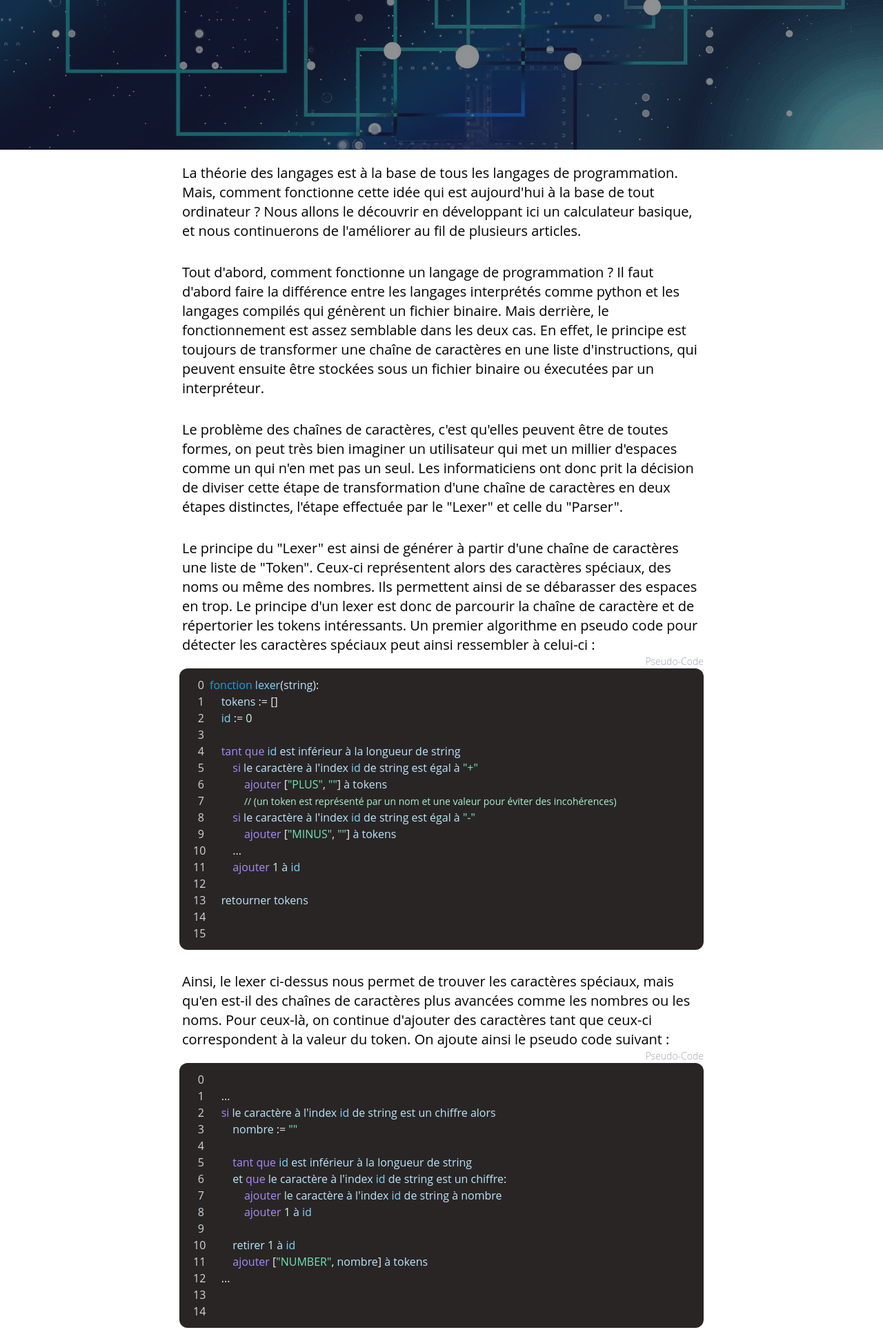
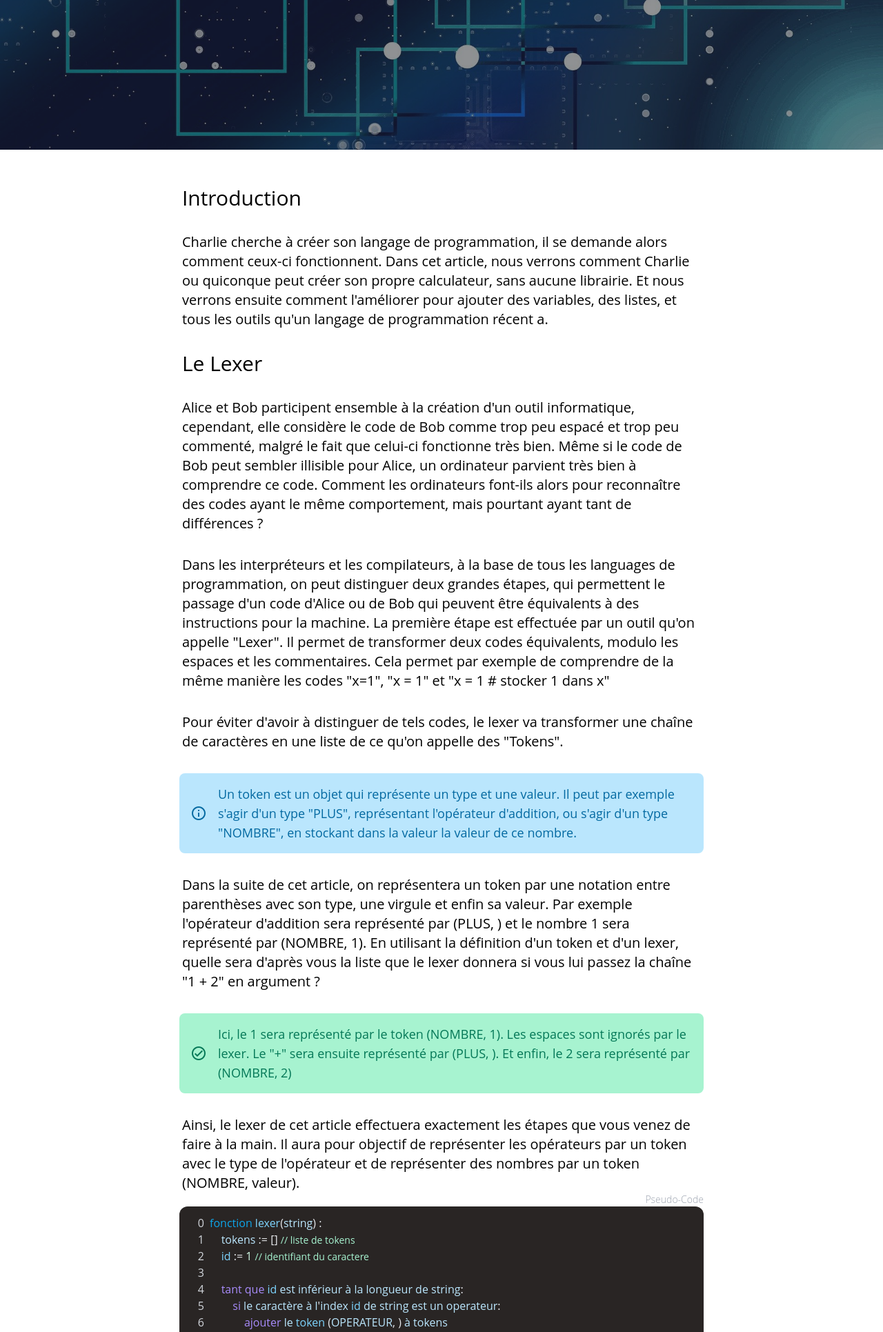
Before and after one commit to lfa-info-22/site, a Django app: template articles/templates/articles/language-theory.html in a window 1280 px wide. Shown: the part 583-2514 px from the top of the page at 69% size. Run offline with Django 3.2, Linux system fonts and the light colour scheme; the template is opened without the code that fills it, so the values that code supplies are empty; some libraries are stand-ins or nearby versions.

Commit message:
master: lang-theory: reworked entire article

```diff
--- a/articles/templates/articles/language-theory.html
+++ b/articles/templates/articles/language-theory.html
@@ -8,123 +8,239 @@
 {% load codeblock %}
 
 <div class="p-5 divide-transparent max-w-[600px] lg:max-w-[800px] relative center-w">
-    <div class="text-xl px-1">
-        La théorie des langages est à la base de tous les langages de programmation.
-        Mais, comment fonctionne cette idée qui est aujourd'hui à la base de
-        tout ordinateur ? Nous allons le découvrir en développant ici un calculateur basique, et nous continuerons de
-        l'améliorer au fil de plusieurs articles.
+    <div class="text-3xl px-1 pt-8">Introduction</div>
+
+    <div class="text-xl px-1 pt-8">
+        Charlie cherche à créer son langage de programmation, il se demande alors
+        comment ceux-ci fonctionnent. Dans cet article, nous verrons comment Charlie
+        ou quiconque peut créer son propre calculateur, sans aucune librairie. Et
+        nous verrons ensuite comment l'améliorer pour ajouter des variables, des
+        listes, et tous les outils qu'un langage de programmation récent a.
+    </div>
+
+    <div class="text-3xl px-1 pt-8">Le Lexer</div>
+
+    <div class="text-xl px-1 pt-8">
+        Alice et Bob participent ensemble à la création d'un outil informatique,
+        cependant, elle considère le code de Bob comme trop peu espacé et trop peu
+        commenté, malgré le fait que celui-ci fonctionne très bien. Même si le code de
+        Bob peut sembler illisible pour Alice, un ordinateur parvient très bien à comprendre
+        ce code. Comment les ordinateurs font-ils alors pour reconnaître des codes ayant le
+        même comportement, mais pourtant ayant tant de différences ?
     </div>
 
     <div class="text-xl px-1 pt-8">
-        Tout d'abord, comment fonctionne un langage de programmation ? Il faut d'abord faire la différence
-        entre les langages interprétés comme python et les langages compilés qui génèrent un fichier
-        binaire. Mais derrière, le fonctionnement est assez semblable dans les deux cas. En effet, le principe
-        est toujours de transformer une chaîne de caractères en une liste d'instructions, qui peuvent ensuite
-        être stockées sous un fichier binaire ou éxecutées par un interpréteur.
+        Dans les interpréteurs et les compilateurs, à la base de tous les languages de
+        programmation, on peut distinguer deux grandes étapes, qui permettent le
+        passage d'un code d'Alice ou de Bob qui peuvent être équivalents à des
+        instructions pour la machine. La première étape est effectuée par un outil qu'on
+        appelle "Lexer". Il permet de transformer deux codes équivalents, modulo les
+        espaces et les commentaires. Cela permet par exemple de comprendre de la
+        même manière les codes "x=1", "x = 1" et "x = 1 # stocker 1 dans x"
     </div>
 
     <div class="text-xl px-1 pt-8">
-        Le problème des chaînes de caractères, c'est qu'elles peuvent être de toutes formes,
-        on peut très bien imaginer un utilisateur qui met un millier d'espaces comme un qui n'en met pas un seul.
-        Les informaticiens ont donc prit la décision de diviser cette étape de transformation d'une chaîne de
-        caractères en deux étapes distinctes, l'étape effectuée par le "Lexer" et celle du "Parser".
+        Pour éviter d'avoir à distinguer de tels codes, le lexer va transformer une
+        chaîne de caractères en une liste de ce qu'on appelle des "Tokens".
+    </div>
+
+    <div class="text-lg mt-8 bg-sky-200 text-sky-700 p-4 flex gap-4 rounded-lg">
+        <div>
+            <span class="material-icons-outlined h-min relative center-h">info</span>
+        </div>
+        <div class="flex-1">
+            <div class="h-fit relative center-h">
+                Un token est un objet qui représente un type et une valeur.
+                Il peut par exemple s'agir d'un type "PLUS", représentant l'opérateur
+                d'addition, ou s'agir d'un type "NOMBRE", en stockant dans la valeur
+                la valeur de ce nombre.
+            </div>
+        </div>
     </div>
 
     <div class="text-xl px-1 pt-8">
-        Le principe du "Lexer" est ainsi de générer à partir d'une chaîne de caractères une liste de "Token".
-        Ceux-ci représentent alors des caractères spéciaux, des noms ou même des nombres. Ils permettent ainsi
-        de se débarasser des espaces en trop. Le principe d'un lexer est donc de parcourir la chaîne de caractère
-        et de répertorier les tokens intéressants. Un premier algorithme en pseudo code pour détecter les caractères spéciaux peut ainsi
-        ressembler à celui-ci :
+        Dans la suite de cet article, on représentera un token par une notation entre
+        parenthèses avec son type, une virgule et enfin sa valeur. Par exemple l'opérateur
+        d'addition sera représenté par (PLUS, ) et le nombre 1 sera représenté par
+        (NOMBRE, 1). En utilisant la définition d'un token et d'un lexer, quelle sera d'après
+        vous la liste que le lexer donnera si vous lui passez la chaîne "1 + 2" en argument ?
     </div>
 
-<div class="hidden text-orange-300"></div>
-<div class="hidden text-emerald-300"></div>
-{% codeblock psc lexer:text-orange-300 la__longueur__de:text-emerald-300 retourner:text-violet-400 %}
-fonction lexer(string):
-    tokens := []
-    id := 0
+    <div class="text-lg mt-8 bg-emerald-200 text-emerald-700 p-4 flex gap-4 rounded-lg">
+        <div>
+            <span class="material-icons-outlined h-min relative center-h">check_circle</span>
+        </div>
+        <div class="flex-1">
+            <div class="h-fit relative center-h">
+                Ici, le 1 sera représenté par le token (NOMBRE, 1). Les espaces sont
+                ignorés par le lexer. Le "+" sera ensuite représenté par (PLUS, ). Et
+                enfin, le 2 sera représenté par (NOMBRE, 2)
+            </div>
+        </div>
+    </div>
 
-    tant que id est inférieur à la longueur de string
-        si le caractère à l\'index id de string est égal à "+"
-            ajouter ["PLUS", ""] à tokens
-            // (un token est représenté par un nom et une valeur pour éviter des incohérences)
-        si le caractère à l\'index id de string est égal à "-"
-            ajouter ["MINUS", ""] à tokens
-        ...
-        ajouter 1 à id
+    <div class="text-xl pt-8 px-1">
+        Ainsi, le lexer de cet article effectuera exactement les étapes que vous venez
+        de faire à la main. Il aura pour objectif de représenter les opérateurs par un
+        token avec le type de l'opérateur et de représenter des nombres par un token
+        (NOMBRE, valeur).
+    </div>
 
-    retourner tokens
+    {% codeblock psc %}
+fonction lexer(string) :
+    tokens := [] // liste de tokens
+    id := 1 // identifiant du caractere
 
-{% endcodeblock %}
+    tant que id est inférieur à la longueur de string:
+        si le caractère à l\'index id de string est un operateur:
+            ajouter le token (OPERATEUR, ) à tokens
+
+            ajouter 1 à id
+        si le caractere à l\'index id de string est un nombre:
+            nombre := ""
+
+            tant que le caractère à l\'index id de string est un nombre:
+                ajouter le caractère à la variable nombre
+                ajouter 1 à id
+
+            ajouter le token (NOMBRE, nombre) à tokens
+
+    retourner tokens{% endcodeblock %}
+
+    <div class="text-3xl px-1 pt-8">
+        Des Tokens au calculateur, le rôle du Parser
+    </div>
 
     <div class="text-xl px-1 pt-8">
-        Ainsi, le lexer ci-dessus nous permet de trouver les caractères spéciaux, mais qu'en est-il des chaînes
-        de caractères plus avancées comme les nombres ou les noms. Pour ceux-là, on continue d'ajouter des caractères
-        tant que ceux-ci correspondent à la valeur du token. On ajoute ainsi le pseudo code suivant :
+        Charlie peut maintenant différencier les codes d'Alice et Bob, cependant sa
+        liste de tokens ne lui est pas d'une grande utilité à ce jour. Il doit
+        maintenant réussir à effectuer les calculs stockées dans celle-ci. Pour
+        effectuer cela un humain utiliserait les règles d'ordre de calcul. Dans
+        cet article, on n'utilisera seulement les additions / soustractions et multiplications
+        / divisions.
     </div>
 
-{% codeblock psc 1:text-sky-500 %}
+    <div class="text-xl px-1 pt-8">
+        Pour effectuer l'ordre de calcul, nous mettons en place des habitudes de calcul,
+        mais à l'origine nous avons tous commencé par une méthode assez simple, qui est d'abord
+        d'effectuer les multiplications, puis d'effectuer les additions. Prennons un
+        exemple de comment nous raisonnons de cette manière.
+    </div>
 
-    ...
-    si le caractère à l\'index id de string est un chiffre alors
-        nombre := ""
-
-        tant que id est inférieur à la longueur de string
-        et que le caractère à l\'index id de string est un chiffre:
-            ajouter le caractère à l\'index id de string à nombre
-            ajouter 1 à id
-
-        retirer 1 à id
-        ajouter ["NUMBER", nombre] à tokens
-    ...
-
-{% endcodeblock psc %}
+    <div class="w-fit relative center-w pt-8">
+        <div class="border border-green-300 rounded-full p-4 flex justify-between gap-3">
+            <div class="border border-red-300 p-2 px-4 rounded-full">2 * 3</div>
+            <div class="py-2">+</div>
+            <div class="border border-red-300 p-2 px-4 rounded-full">2 * 4</div>
+        </div>
+        <div class="flex justify-around">
+            <div class="text-green-600">Somme</div>
+            <div class="text-red-600">Produit</div>
+        </div>
+    </div>
 
     <div class="text-xl px-1 pt-8">
-        On peut faire de même pour les noms, chaînes de caractères et autres, mais cela n'est pas nécessaire dans le cadre
-        de cet article. Cela le sera cependant dans les suivants. On doit maintenant s'intéresser à la deuxième étape, le
-        Parser. Lorsque que l'on regarde les principes d'opérations et de priorité en mathématique, on voit que ce principe
-        peut être appliqué à notre liste de tokens. En effet, nous sommes d'abord intéressé par les calculs de multiplication
-        et de division, puis par ceux d'addition et de soustraction. D'un point de vu algorithmique, cela signifie que l'on
-        doit chercher les calculs par ordre de priorité. Cela peut-être fait de manière récursive en cherchant les calculs prioritaires
-        avant, soit dans des appels plus avancées de notre récursive. On peut donc définir le code suivant qui permet le calcul :
+        On peut voir sur ce graphique la structure d'un calcul. On vient rechercher
+        pour chacun des termes d'une somme le plus grand produit que l'on peut faire avant
+        trouver un opérateur qui ne correspond ni à un produit ni à une division, dans ce cas
+        là, on additionne le produit au suivant qu'on trouvera.
     </div>
 
-{% codeblock psc parse_add:text-orange-300 parse_expr:text-orange-300 parse_mult:text-orange-300 left:text-sky-300 right:text-sky-300 premier__indice:text-emerald-300 nombre:text-green-600 opérateur:text-sky-500 on__retire:text-violet-400 on__récupère:text-violet-400 on__stocke:text-violet-400 retourner:text-violet-400 %}
+    <div class="text-xl px-1 pt-8">
+        Ce raisonnement peut-être effectué par un ordinateur d'une manière récursive.
+        Lorsque l'on cherche des termes à additionner, on vient chercher un maximum de
+        nombre que l'on peut utiliser dans un produit. Cette récursive peut marcher de
+        la manière suivante :
+    </div>
 
-fonction parse_expr (tokens)
-    retourner parse_add(tokens)
+    <div class="w-fit relative center-w pt-8 mb-4">
+        <div class="flex border-b-2 border-green-300 px-2">
+            <div class="border-b-2 mb-2 border-red-300 px-1 flex gap-1">
+                <div class="h-1 w-1 relative center-h bg-green-300"></div>
+                1 * 2
+            </div>
+            <div class="mb-2 border-red-300 px-1">+</div>
+            <div class="border-b-2 mb-2 border-red-300 px-1 flex gap-1">
+                <div class="h-1 w-1 relative center-h bg-green-300"></div>
+                2 * 4
+            </div>
+        </div>
+    </div>
 
-fonction parse_add (tokens)
-    left := parse_mult(tokens)
+    <div class="text-xl px-1 pt-8">
+        Ici, les zones qui sont soulignées représentent les temps d'appel des fonctions.
+        Lorsqu'il y a un trait vert, la fonction de somme est en train d'être appelée.
+        Pour le rouge, il s'agit de la fonction de produit. Un point vert signifie un moment
+        où la fonction de somme appelle la fonction de produit. Le trait rouge se termine Lorsque
+        la fonction de produit termine son calcul. Ainsi, ici, le calcul va d'abord effectuer 1 * 2
+        et 2 * 4 avant de faire la somme des deux.
+    </div>
 
-    tant que le token 0 est un plus ou un moins
-        on retire l\'opérateur de la liste de tokens
-        right := parse_mult(tokens)
-        on stocke l\'application du calcul de left et right avec l\'opérateur dans left
+    <div class="w-fit relative center-w pt-8 mb-4">
+        <div class="flex border-b-2 border-green-300 px-2">
+            <div class="border-b-2 mb-2 border-red-300 px-1 flex gap-1">
+                <div class="h-1 w-1 relative center-h bg-green-300"></div>
+                1 * 2
+            </div>
+            <div class="mb-2 border-red-300 px-1">+</div>
+            <div class="border-b-2 mb-2 border-red-300 px-1 flex gap-1">
+                <div class="h-1 w-1 relative center-h bg-green-300"></div>
+                2 * 4
+            </div>
+            <div class="mb-2 border-red-300 px-1">-</div>
+            <div class="border-b-2 mb-2 border-red-300 px-1 flex gap-1">
+                <div class="h-1 w-1 relative center-h bg-green-300"></div>
+                1 / 2
+            </div>
+        </div>
+    </div>
 
-    retourner left
+    <div class="text-xl px-1 pt-8">
+        Dans cet exemple plus complexe, le programme va d'abord effectuer 1 * 2 et 2 * 4,
+        puis va faire la somme des deux avant de calculer 1 / 2 puis de le soustraire au
+        dernier résultat. On peut ainsi faire le programme suivant pour faire notre calculateur :
+    </div>
 
-fonction parse_mult (tokens)
-    on récupère le nombre stocké au premier indice dans left
-    on retire le nombre de la liste de tokens
+    {% codeblock psc %}
+fonction parser(tokens):
+    retourner parser_somme(tokens)
 
-    tant que le token 0 est un fois ou un slash
-        on retire l\'opérateur de la liste de tokens
-        on récupère le nombre stocké au premier indice dans right
-        on retire le nombre de la liste de tokens
-        on stocke l\'application du calcul de left et right avec l\'opérateur dans left
+fonction parser_somme(tokens):
+    element_de_gauche := parser_produit(tokens)
 
-    retourner left
+    tant que le token actuel est un opérateur d\'addition ou de soustraction:
+        avancer la liste de token d\'un index
 
-{% endcodeblock %}
+        element_de_droite := parser_produit(tokens)
+        on calcule l\'addition ou la soustraction des éléments de gauche et de droite
+        on stocke la valeur dans element_de_gauche
+
+    retourner element_de_gauche
+
+fonction parser_somme(tokens):
+    element_de_gauche := stocke la valeur du nombre du token actuel
+    avancer la liste de token d\'un index
+
+    tant que le token actuel est un opérateur de division ou de multiplication:
+        avancer la liste de token d\'un index
+
+        element_de_droite := stocke la valeur du nombre de token actuel
+        avancer la liste de token d\'un index
+        on calcule le produit ou la division des éléments de gauche et de droite
+        on stocke la valeur dans element_de_gauche
+
+    retourner element_de_gauche{% endcodeblock %}
+
+    <div class="text-3xl px-1 pt-8">
+        Conclusion
+    </div>
+
     <div class="text-xl px-1 pt-8">
-        Ainsi, le pseudo code ci-dessus nous permet d'effectuer le calcul de chaînes de caractères. Si on souhaite ajouter
-        le principe des parenthèses, il suffit juste de relancer parse_add si le token rencontré dans parse_mult est une
-        parenthèse. Un point important que je n'ai pas expliqué ici est l'évaluation paresseuse, "lazy" en anglais. Elle
-        consiste à stocker un arbre de calculs à effectuer et non de directement appliquer le calcul. Nous verrons cela
-        dans une seconde partie de l'article, où nous introduirons les variables.
+        Comme la majeure partie des problèmes en informatique, l'interprétation et la
+        compilation se basent sur la division d'un problème difficile en plusieurs
+        problèmes plus simples. On a donc pu voir comment créer un parser et un lexer
+        simples, qui nous permettent d'effectuer des calculs basiques. Mais il reste
+        encore beaucoup d'étapes avant d'avoir son propre langage de programmation.
     </div>
 
     <div class="text-xl text-gray-400 italic text-right pt-8">Théo Hollender, élève au Lycée Franco-Allemand de Buc</div>
--- a/articles/templatetags/codeblock.py
+++ b/articles/templatetags/codeblock.py
@@ -22,6 +22,7 @@ PSC_CONF = {
         ( 'retire', 'text-violet-400' ),
         ( 'stocke', 'text-violet-400' ),
         ( 'récupère', 'text-violet-400' ),
+        ( 'retourner', 'text-violet-400' )
     ],
     'comments': 'text-emerald-200 text-xs lg:text-sm',
     'string': 'text-emerald-300',
--- a/lfainfo22/theme/static/css/dist/styles.css
+++ b/lfainfo22/theme/static/css/dist/styles.css
@@ -1155,8 +1155,10 @@ input.admin.searchbar:focus ~ .admin.query .action {
   height: 100vh;
 }
 
-.h-full {
-  height: 100%;
+.h-min {
+  height: -webkit-min-content;
+  height: -moz-min-content;
+  height: min-content;
 }
 
 .h-fit {
@@ -1165,6 +1167,10 @@ input.admin.searchbar:focus ~ .admin.query .action {
   height: fit-content;
 }
 
+.h-full {
+  height: 100%;
+}
+
 .h-\[32px\] {
   height: 32px;
 }
@@ -1177,12 +1183,6 @@ input.admin.searchbar:focus ~ .admin.query .action {
   height: 4rem;
 }
 
-.h-min {
-  height: -webkit-min-content;
-  height: -moz-min-content;
-  height: min-content;
-}
-
 .h-\[calc\(100vh-64px\)\] {
   height: calc(100vh - 64px);
 }
@@ -1217,6 +1217,10 @@ input.admin.searchbar:focus ~ .admin.query .action {
 
 .h-\[600px\] {
   height: 600px;
+}
+
+.h-1 {
+  height: 0.25rem;
 }
 
 .max-h-\[100vh\] {
@@ -1347,6 +1351,10 @@ input.admin.searchbar:focus ~ .admin.query .action {
 
 .w-auto {
   width: auto;
+}
+
+.w-1 {
+  width: 0.25rem;
 }
 
 .min-w-\[300px\] {
@@ -1447,16 +1455,24 @@ input.admin.searchbar:focus ~ .admin.query .action {
   justify-content: center;
 }
 
+.justify-between {
+  justify-content: space-between;
+}
+
+.justify-around {
+  justify-content: space-around;
+}
+
+.gap-4 {
+  gap: 1rem;
+}
+
+.gap-5 {
+  gap: 1.25rem;
+}
+
 .gap-8 {
   gap: 2rem;
-}
-
-.gap-4 {
-  gap: 1rem;
-}
-
-.gap-5 {
-  gap: 1.25rem;
 }
 
 .gap-3 {
@@ -1549,6 +1565,10 @@ input.admin.searchbar:focus ~ .admin.query .action {
   border-radius: 20px;
 }
 
+.rounded-lg {
+  border-radius: 0.5rem;
+}
+
 .rounded {
   border-radius: 0.25rem;
 }
@@ -1559,10 +1579,6 @@ input.admin.searchbar:focus ~ .admin.query .action {
 
 .rounded-md {
   border-radius: 0.375rem;
-}
-
-.rounded-lg {
-  border-radius: 0.5rem;
 }
 
 .rounded-full {
@@ -1646,6 +1662,11 @@ input.admin.searchbar:focus ~ .admin.query .action {
   border-color: rgb(74 222 128 / var(--tw-border-opacity));
 }
 
+.border-red-300 {
+  --tw-border-opacity: 1;
+  border-color: rgb(252 165 165 / var(--tw-border-opacity));
+}
+
 .bg-white {
   --tw-bg-opacity: 1;
   background-color: rgb(255 255 255 / var(--tw-bg-opacity));
@@ -1659,6 +1680,16 @@ input.admin.searchbar:focus ~ .admin.query .action {
 .bg-login\.button\.default {
   --tw-bg-opacity: 1;
   background-color: rgb(174 114 204 / var(--tw-bg-opacity));
+}
+
+.bg-sky-200 {
+  --tw-bg-opacity: 1;
+  background-color: rgb(186 230 253 / var(--tw-bg-opacity));
+}
+
+.bg-emerald-200 {
+  --tw-bg-opacity: 1;
+  background-color: rgb(167 243 208 / var(--tw-bg-opacity));
 }
 
 .bg-transparent {
@@ -1730,14 +1761,9 @@ input.admin.searchbar:focus ~ .admin.query .action {
   background-color: rgb(254 202 202 / var(--tw-bg-opacity));
 }
 
-.bg-sky-200 {
-  --tw-bg-opacity: 1;
-  background-color: rgb(186 230 253 / var(--tw-bg-opacity));
-}
-
-.bg-emerald-200 {
-  --tw-bg-opacity: 1;
-  background-color: rgb(167 243 208 / var(--tw-bg-opacity));
+.bg-green-300 {
+  --tw-bg-opacity: 1;
+  background-color: rgb(134 239 172 / var(--tw-bg-opacity));
 }
 
 .bg-opacity-70 {
@@ -1768,6 +1794,10 @@ input.admin.searchbar:focus ~ .admin.query .action {
   padding: 1.25rem;
 }
 
+.p-4 {
+  padding: 1rem;
+}
+
 .p-0 {
   padding: 0px;
 }
@@ -1786,10 +1816,6 @@ input.admin.searchbar:focus ~ .admin.query .action {
 
 .p-\[12px\] {
   padding: 12px;
-}
-
-.p-4 {
-  padding: 1rem;
 }
 
 .p-6 {
@@ -1980,6 +2006,10 @@ input.admin.searchbar:focus ~ .admin.query .action {
   padding-left: 1rem;
 }
 
+.pb-4 {
+  padding-bottom: 1rem;
+}
+
 .text-left {
   text-align: left;
 }
@@ -2006,6 +2036,16 @@ input.admin.searchbar:focus ~ .admin.query .action {
   line-height: 1.75rem;
 }
 
+.text-3xl {
+  font-size: 1.875rem;
+  line-height: 2.25rem;
+}
+
+.text-lg {
+  font-size: 1.125rem;
+  line-height: 1.75rem;
+}
+
 .text-sm {
   font-size: 0.875rem;
   line-height: 1.25rem;
@@ -2026,21 +2066,11 @@ input.admin.searchbar:focus ~ .admin.query .action {
   line-height: 2rem;
 }
 
-.text-lg {
-  font-size: 1.125rem;
-  line-height: 1.75rem;
-}
-
 .text-base {
   font-size: 1rem;
   line-height: 1.5rem;
 }
 
-.text-3xl {
-  font-size: 1.875rem;
-  line-height: 2.25rem;
-}
-
 .font-bold {
   font-weight: 700;
 }
@@ -2093,6 +2123,16 @@ input.admin.searchbar:focus ~ .admin.query .action {
   color: rgb(156 163 175 / var(--tw-text-opacity));
 }
 
+.text-sky-700 {
+  --tw-text-opacity: 1;
+  color: rgb(3 105 161 / var(--tw-text-opacity));
+}
+
+.text-emerald-700 {
+  --tw-text-opacity: 1;
+  color: rgb(4 120 87 / var(--tw-text-opacity));
+}
+
 .text-orange-300 {
   --tw-text-opacity: 1;
   color: rgb(253 186 116 / var(--tw-text-opacity));
@@ -2128,6 +2168,11 @@ input.admin.searchbar:focus ~ .admin.query .action {
   color: rgb(196 181 253 / var(--tw-text-opacity));
 }
 
+.text-sky-200 {
+  --tw-text-opacity: 1;
+  color: rgb(186 230 253 / var(--tw-text-opacity));
+}
+
 .text-sky-400 {
   --tw-text-opacity: 1;
   color: rgb(56 189 248 / var(--tw-text-opacity));
@@ -2143,6 +2188,11 @@ input.admin.searchbar:focus ~ .admin.query .action {
   color: rgb(22 163 74 / var(--tw-text-opacity));
 }
 
+.text-emerald-100 {
+  --tw-text-opacity: 1;
+  color: rgb(209 250 229 / var(--tw-text-opacity));
+}
+
 .text-emerald-200 {
   --tw-text-opacity: 1;
   color: rgb(167 243 208 / var(--tw-text-opacity));
@@ -2208,24 +2258,9 @@ input.admin.searchbar:focus ~ .admin.query .action {
   color: rgb(185 28 28 / var(--tw-text-opacity));
 }
 
-.text-sky-700 {
-  --tw-text-opacity: 1;
-  color: rgb(3 105 161 / var(--tw-text-opacity));
-}
-
-.text-emerald-700 {
-  --tw-text-opacity: 1;
-  color: rgb(4 120 87 / var(--tw-text-opacity));
-}
-
-.text-sky-200 {
-  --tw-text-opacity: 1;
-  color: rgb(186 230 253 / var(--tw-text-opacity));
-}
-
-.text-emerald-100 {
-  --tw-text-opacity: 1;
-  color: rgb(209 250 229 / var(--tw-text-opacity));
+.text-red-600 {
+  --tw-text-opacity: 1;
+  color: rgb(220 38 38 / var(--tw-text-opacity));
 }
 
 .underline {
```
